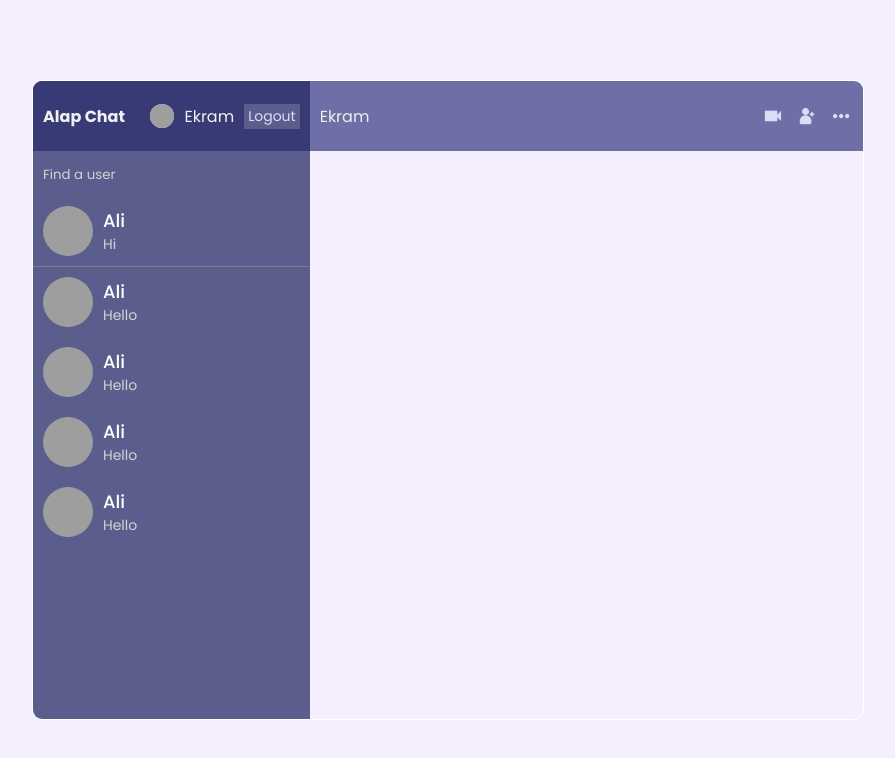
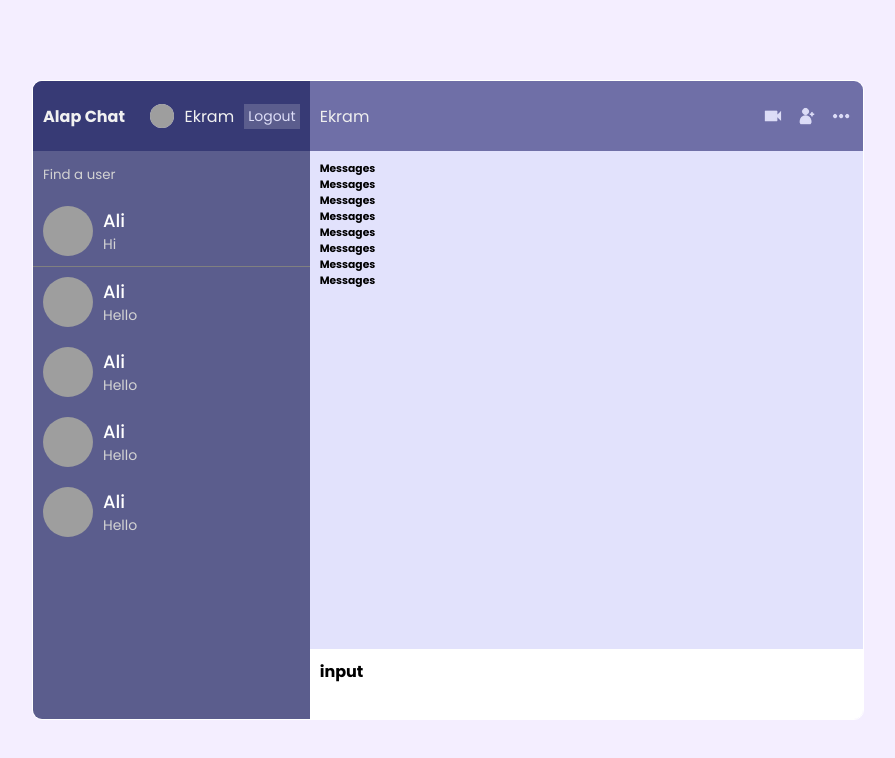
Before and after one commit to EkramH/alap-chat-app, a React (Create React App) app: page / in a window 1280 px wide. Shown: the top 758 px of the page, without its empty margins (192-1087 px from the left). Built offline with nearby package versions, Linux system fonts and the light colour scheme; grey boxes are pictures that could not be loaded.

Commit message:
git message background

```diff
--- a/src/components/Chat.js
+++ b/src/components/Chat.js
@@ -3,6 +3,8 @@ import "./components.css";
 import cam from "../assets/cam.png";
 import add from "../assets/add.png";
 import more from "../assets/more.png";
+import Message from "./Message";
+import Input from "./Input";
 
 const Chat = () => {
   return (
@@ -15,6 +17,8 @@ const Chat = () => {
           <img src={more} alt="" />
         </div>
       </div>
+      <Message />
+      <Input />
     </div>
   );
 };
--- a/src/components/Input.js
+++ b/src/components/Input.js
@@ -2,7 +2,7 @@ import React from "react";
 
 const Input = () => {
   return (
-    <div>
+    <div className="input">
       <h4>input</h4>
     </div>
   );
--- a/src/components/Message.js
+++ b/src/components/Message.js
@@ -1,9 +1,17 @@
 import React from "react";
+import Messages from "./Messages";
 
 const Message = () => {
   return (
-    <div>
-      <h4>message</h4>
+    <div className="message">
+      <Messages />
+      <Messages />
+      <Messages />
+      <Messages />
+      <Messages />
+      <Messages />
+      <Messages />
+      <Messages />
     </div>
   );
 };
--- /dev/null
+++ b/src/components/Messages.js
@@ -0,0 +1,12 @@
+import React from "react";
+import "./components.css";
+
+const Messages = () => {
+  return (
+    <div className="messages">
+      <h6>Messages</h6>
+    </div>
+  );
+};
+
+export default Messages;
--- a/src/components/components.css
+++ b/src/components/components.css
@@ -116,3 +116,21 @@
 .chat__icon img {
     height: 24px;
 }
+
+/* =============== Message =============== */
+.message {
+    height: calc(100% - 140px);
+    background-color: #e2e2fc;
+    padding: 10px;
+}
+
+/* =============== Messages =============== */
+
+
+
+/* =============== Input =============== */
+.input {
+    background-color: #fff;
+    height: 70px;
+    padding: 10px;
+}
```
Also changed, not shown: src/pages/pages.css (line endings or trailing spaces).
